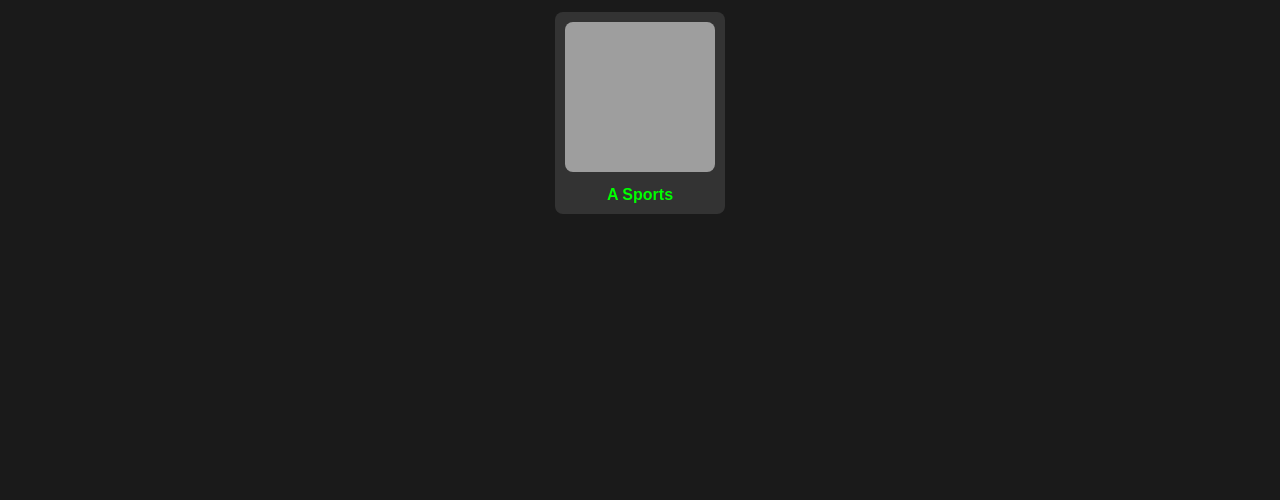
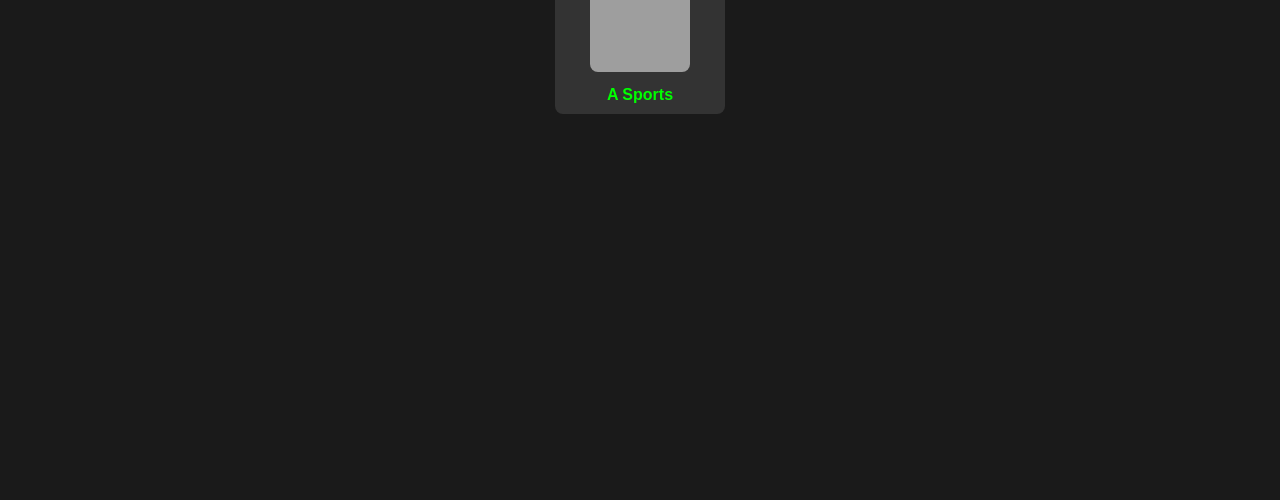
Before and after one commit to ndevslk/livesports, a plain HTML site: page index.html in a window 1280 px wide. Shown: the part 300-800 px from the top of the page. Drawn offline with Linux system fonts and the light colour scheme; grey boxes are pictures that could not be loaded.

Commit message:
Update styles.css

```diff
--- a/styles.css
+++ b/styles.css
@@ -22,8 +22,8 @@ border-radius:8px;
 text-align:center;
 }
 .channel img{
-width:100%;
-height:150px;
+width:100px;
+height:100px;
 object-fit:fill;
 border-radius:8px;
 }
```
